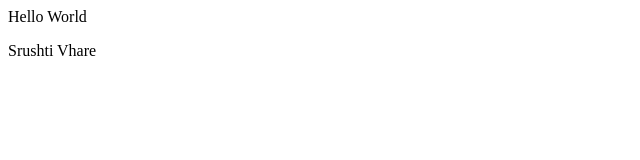
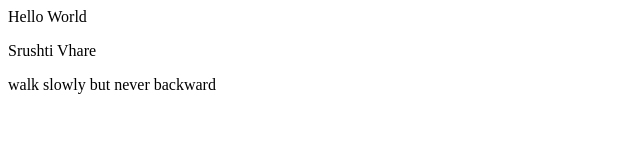
Before and after one commit to SrushtiVhare/git-github-practice, a plain HTML site: page index.html in a window 1280 px wide. Shown: the whole page, without its empty margins (0-640 px from the left). Drawn offline with Linux system fonts and the light colour scheme.

Commit message:
one paragraph added

```diff
--- a/index.html
+++ b/index.html
@@ -1,2 +1,3 @@
 <P>Hello World</P>
 <p>Srushti Vhare</p>
+<p>walk slowly but never backward</p>
```
